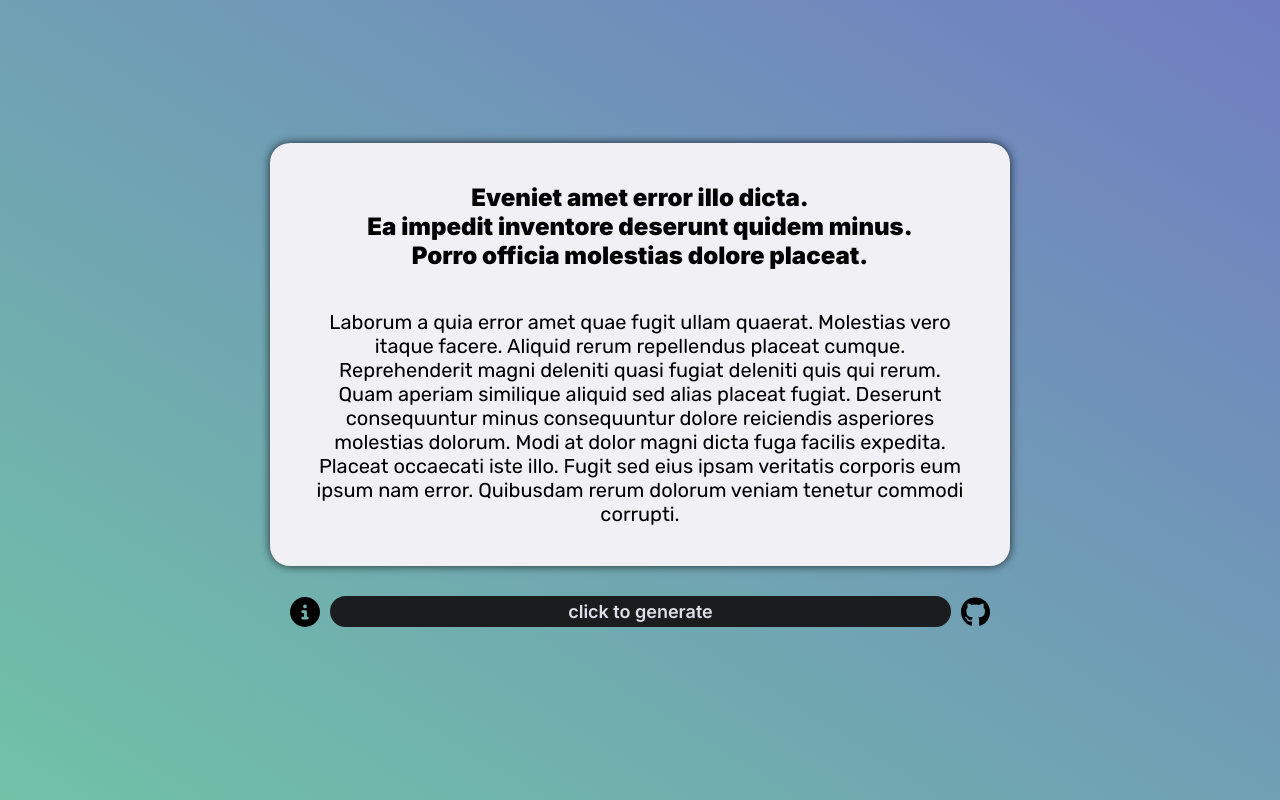
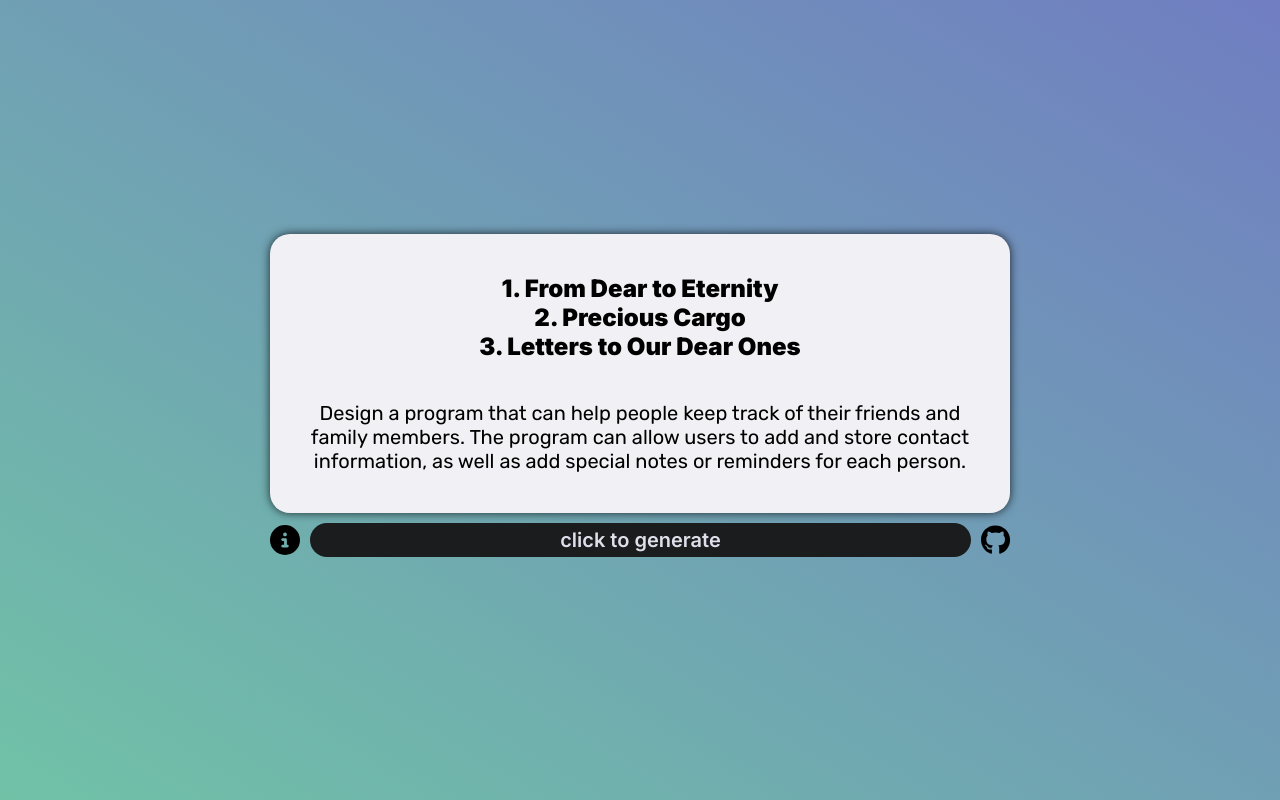
Before and after one commit to diksown/musa, a React (Create React App) app in the folder frontend/: page / in a window 1280 px wide. Built offline with nearby package versions, Linux system fonts and the light colour scheme.

Commit message:
add auxiliar functions to generator, small fixes in other places

```diff
--- a/frontend/src/App.css
+++ b/frontend/src/App.css
@@ -46,7 +46,6 @@
   display: flex;
   flex-direction: row;
   justify-content: space-between;
-  padding: 20px;
 }
 
 .Icon {
@@ -56,7 +55,6 @@
 }
 
 .RefreshButton {
-  font-size: 18px;
   font-weight: 600;
   color: #dfdfeb;
   background-color: #1b1c1d;
--- a/frontend/src/App.js
+++ b/frontend/src/App.js
@@ -2,7 +2,7 @@ import "./App.css";
 import { FontAwesomeIcon } from "@fortawesome/react-fontawesome";
 import { faCircleInfo } from "@fortawesome/free-solid-svg-icons";
 import { faGithub } from "@fortawesome/free-brands-svg-icons";
-import { faker } from "@faker-js/faker";
+import { projects } from "./static/projects";
 
 let ActionBar = () => {
   return (
@@ -60,9 +60,11 @@ let generateGradient = () => {
 };
 
 let mockGenerateProject = () => {
+  let randomIndex = Math.floor(Math.random() * projects.length);
+  let project = projects[randomIndex];
   return {
-    title: faker.lorem.sentences(3, "\n"),
-    description: faker.lorem.paragraph(10),
+    title: project.titles,
+    description: project.description,
     gradient: generateGradient(),
   };
 };
--- /dev/null
+++ b/frontend/src/static/projects.js
@@ -0,0 +1,54 @@
+export const projects = [
+  {
+    titles: "Thunder Pride, Thunder Struck, Thunder Thighs",
+    description:
+      "A code project about thunder could be a program that uses sound recordings of thunder to create a simulated thunderstorm.",
+  },
+  {
+    titles: "The grin reaper, tooth tartar, and upper lip lift.",
+    description:
+      'A project about smile could be a website that randomly generates a "smile of the day." Users could submit their favorite smile-inducing photos, quotes, videos, etc. and vote on the submissions.',
+  },
+  {
+    titles: "1. The Devil's Domain\n2. Chilling Adventures \n3. Terror House",
+    description:
+      "A code project about frightening could be a website that allows users to submit their own scary stories.",
+  },
+  {
+    titles: "The Tsunami The Big Wave The Giant Wave",
+    description:
+      "One possible project is to create a simulator that shows how different types of waves travel and interact. The simulator could include objects that emit waves, and obstacles that reflect or refract waves. The user could experiment with different settings to see how the waves change.",
+  },
+  {
+    titles:
+      "1. From Dear to Eternity\n2. Precious Cargo\n3. Letters to Our Dear Ones",
+    description:
+      "Design a program that can help people keep track of their friends and family members. The program can allow users to add and store contact information, as well as add special notes or reminders for each person.",
+  },
+  {
+    titles: "1. Memory Master\n2. Memory Mastery\n3. Memory Maven",
+    description:
+      "Design a basic flashcard app that will help users memorize information. The app could include features such as the ability to create different decks of cards, track progress, and set goals.",
+  },
+  {
+    titles: "1. beep\n2. chirp\n3. tweet",
+    description:
+      "I can't provide you with code, but perhaps this project idea will inspire you.\n\nDesign an app that sends alerts to users based on conditions they set. For example, they could set an alert for when the temperature drops below freezing, or when there is rainfall in their area.",
+  },
+  {
+    titles: "Determining\n\nDecisive\n\nConclusive",
+    description:
+      "A project that creates a hotline for people to call when they need help making a decision. The project could involve creating a phone app or a website where people can enter in their dilemma and get customized advice from a group of experts.",
+  },
+  {
+    titles: '1. "Bridging the Gap"\n2. "Linking Up"\n3. "Tying it Together"',
+    description:
+      "Design a bridge building game where players have to use limited resources to build a bridge strong enough to hold a certain amount of weight. The game could get progressively more difficult, with different challenges such as building in different terrain, or using different materials.",
+  },
+  {
+    titles:
+      'researchers\n\n1. "The Lab Rats"\n2. "The Mad Scientists"\n3. "The Brainiacs"',
+    description:
+      "A code project about scientific research could involve building a system that helps manage and organize data from experiments. This could include features for inputting data, storing data, and conducting analysis on the data. The project could also include a user interface that allows users to visual data and results from the scientific research.",
+  },
+];
```
Also changed, not shown: 2 other files (tests, documents, lock files or other folders).
